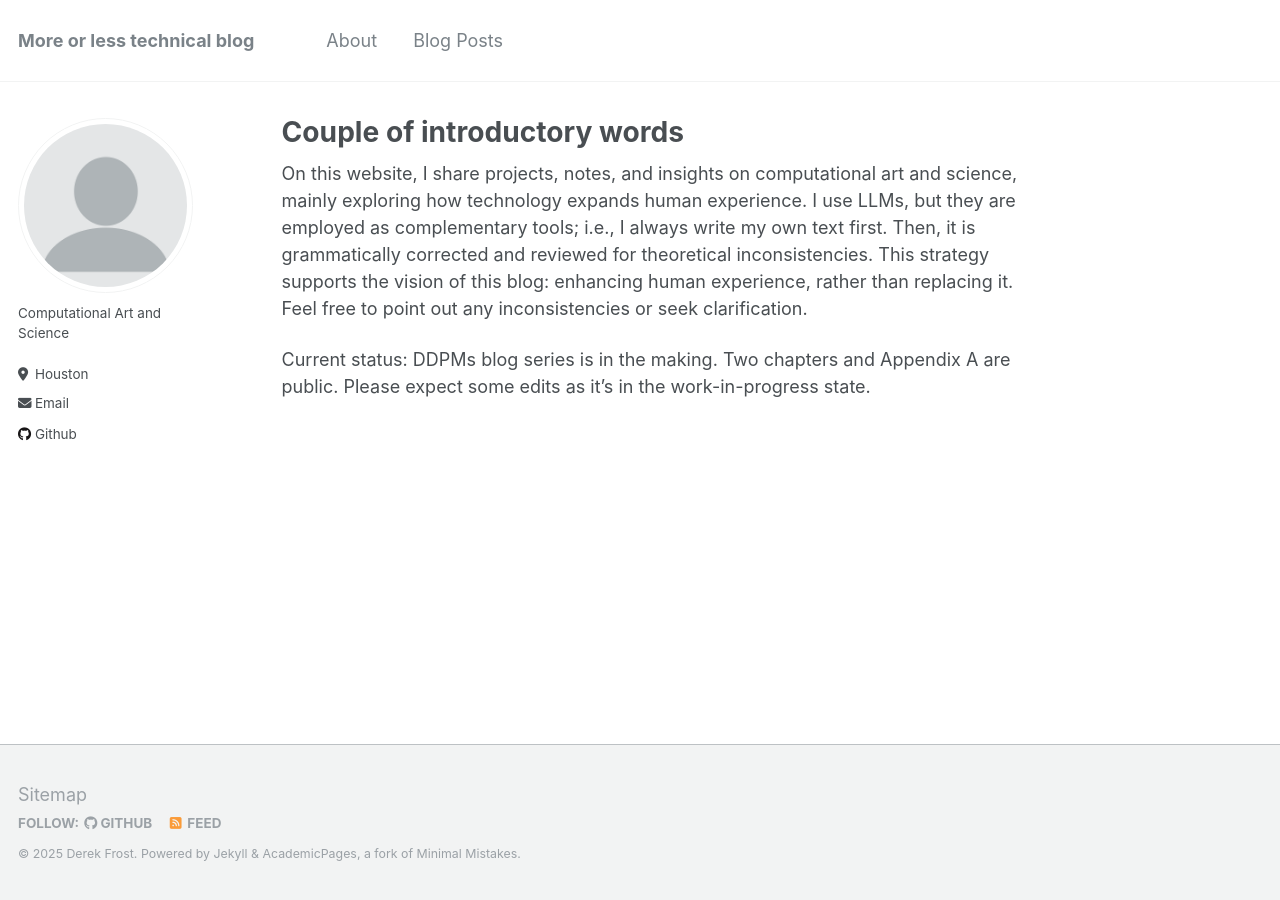
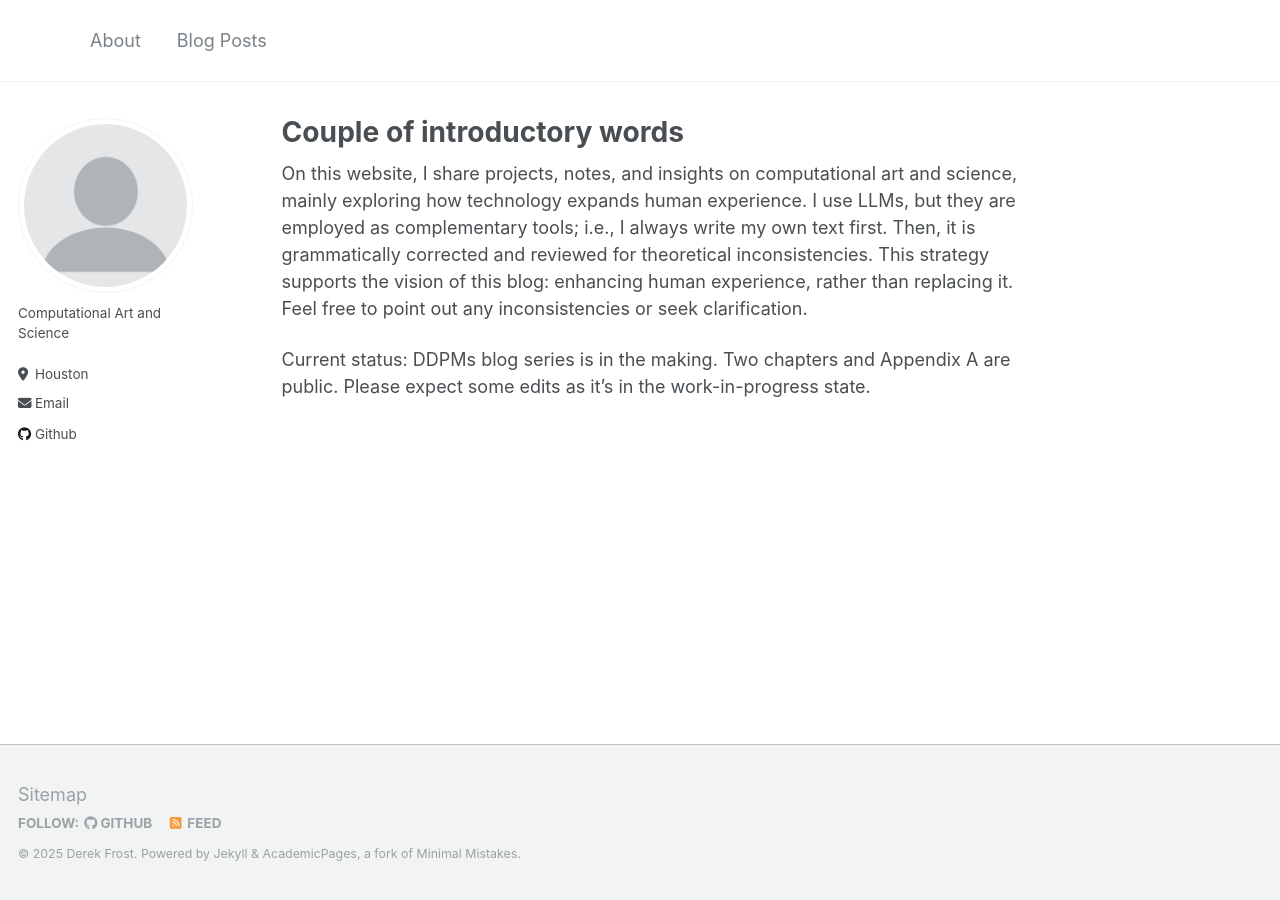
Before and after one commit to derfrost1861/derfrost1861.github.io, a Jekyll site: the page built from _pages/about.md, in a window 1280 px wide. Built offline with Jekyll 4.4.1, drawn with Linux system fonts in a browser that asks for light colours.

Commit message:
df removing title to allow for tabs

```diff
--- a/_config.yml
+++ b/_config.yml
@@ -8,7 +8,7 @@
 
 # Basic Site Settings
 locale                   : "en-US"
-title                    : "More or less technical blog"
+title                    : ""
 title_separator          : "-"
 name                     : &name "Derek Frost"
 #description              : &description "Computational Art and Science enthusiast working in energy"
```
